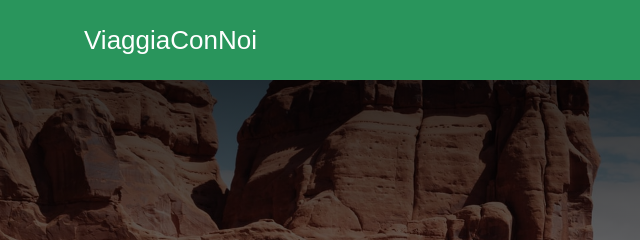
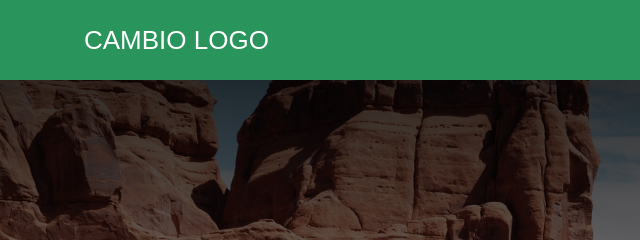
Before and after one commit to leandrovitto/sito_html_test, a plain HTML site: page index.html in a window 1280 px wide. Shown: the top 240 px of the page, 0-640 px from the left. Drawn offline with Linux system fonts and the light colour scheme; a web font is replaced by a local one.

Commit message:
modifica al titolo del nostro site

```diff
--- a/index.html
+++ b/index.html
@@ -21,7 +21,7 @@
 <body>
   <header class="main-head">
     <nav>
-      <h1 id="logo">ViaggiaConNoi</h1>
+      <h1 id="logo">CAMBIO LOGO</h1>
       <ul>
         <li><a href="#benefits">Servizi</a></li>
         <li><a href="#contact">Contattaci</a></li>
```
